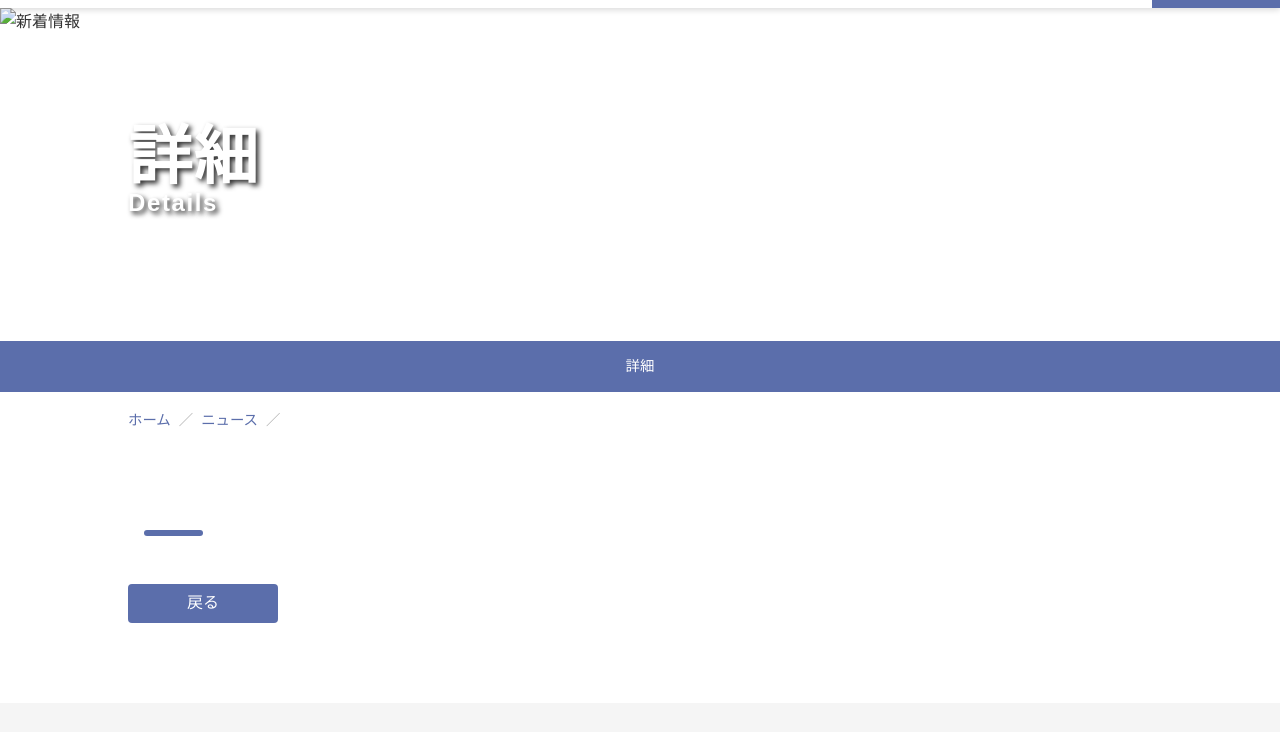
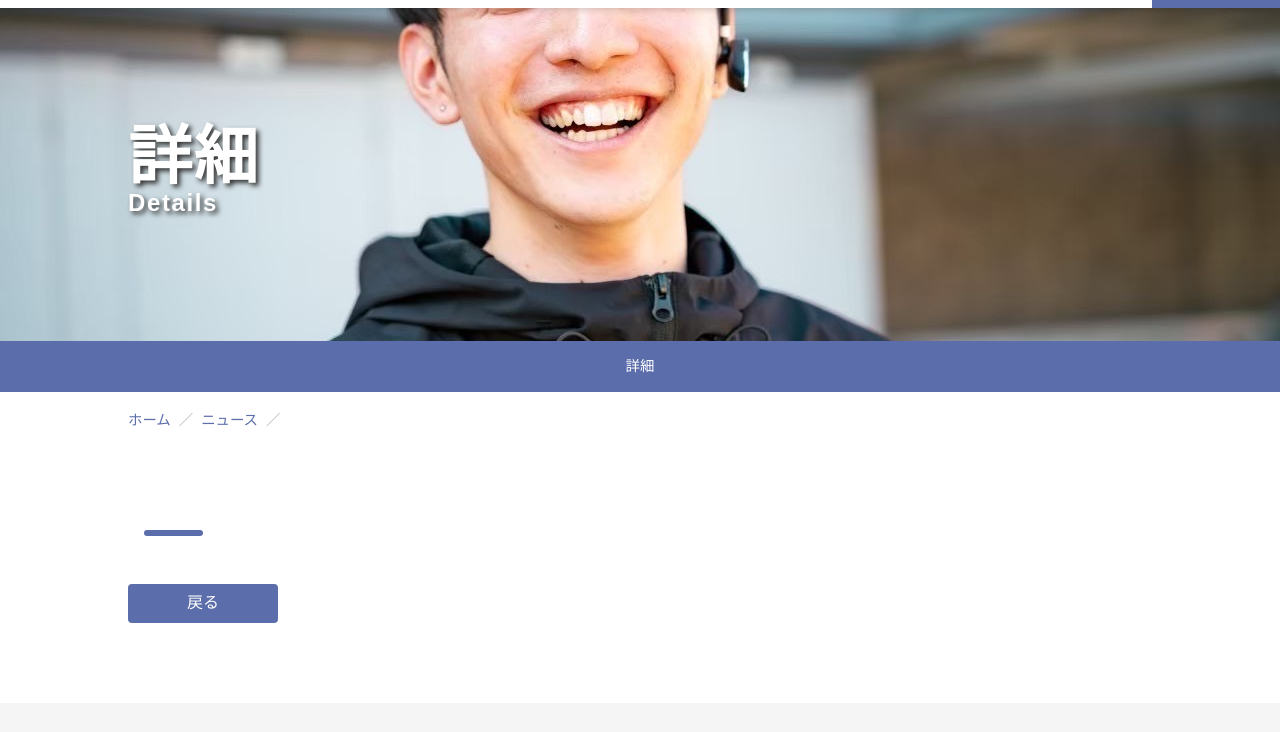
Before and after one commit to nao-mypage/growelect, a plain HTML site: page detail.html in a window 1280 px wide. Shown: the part 62-794 px from the top of the page. Drawn offline with Linux system fonts and the light colour scheme.

Commit message:
Update detail.html

```diff
--- a/detail.html
+++ b/detail.html
@@ -18,7 +18,7 @@
     <main>
         <!-- Hero -->
         <section class="sub-hero">
-            <img src="photo/IMG_5810_JPG" alt="新着情報">
+            <img src="photo/IMG_5810.JPG" alt="新着情報">
             <div class="sub-hero-text">
                 <h2>詳細<br><span>Details</span></h2>
             </div>
```
